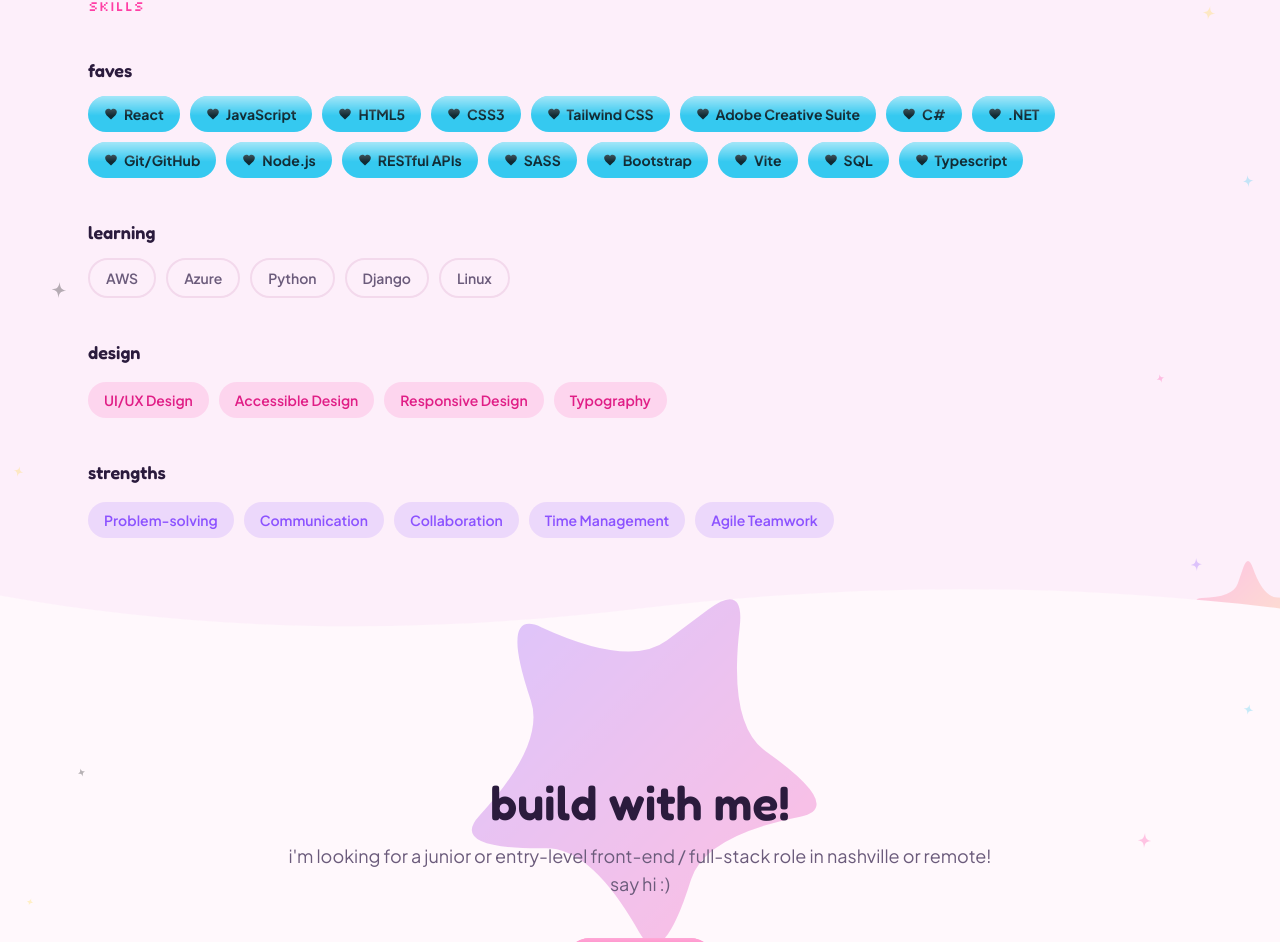
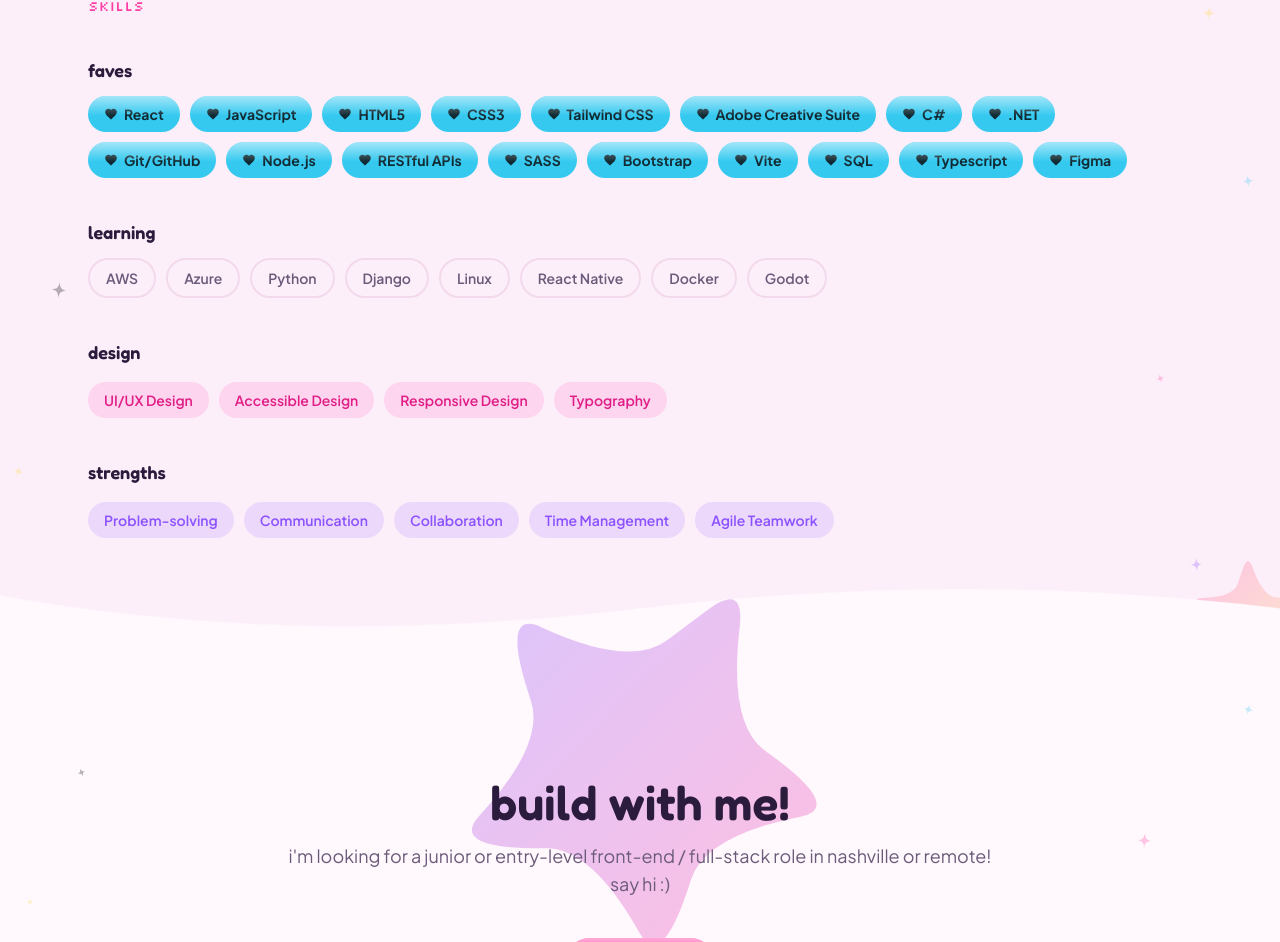
Before and after one commit to judeottilie-tech/experience, a React (Vite) app: page / in a window 1280 px wide. Shown: the part 4671-5613 px from the top of the page. Built offline with nearby package versions, Linux system fonts and the light colour scheme.

Commit message:
added more skill things

```diff
--- a/src/data/content.js
+++ b/src/data/content.js
@@ -197,9 +197,10 @@
     "Bootstrap",
     "Vite",
     "SQL",
-    "Typescript"
+    "Typescript",
+    "Figma"
   ],
-  growing: [ "AWS", "Azure", "Python", "Django", "Linux", ],
+  growing: [ "AWS", "Azure", "Python", "Django", "Linux", "React Native", "Docker", "Godot" ],
   design: [
     "UI/UX Design",
     "Accessible Design",
```
